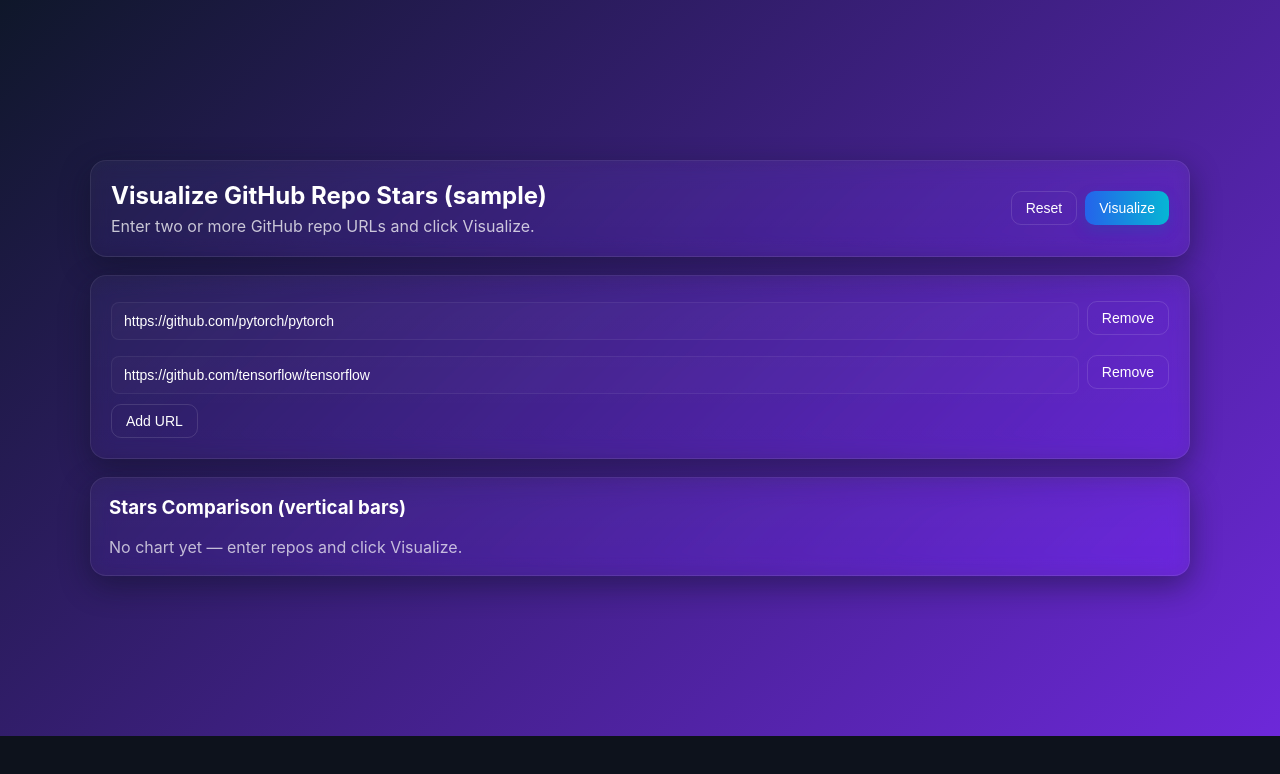
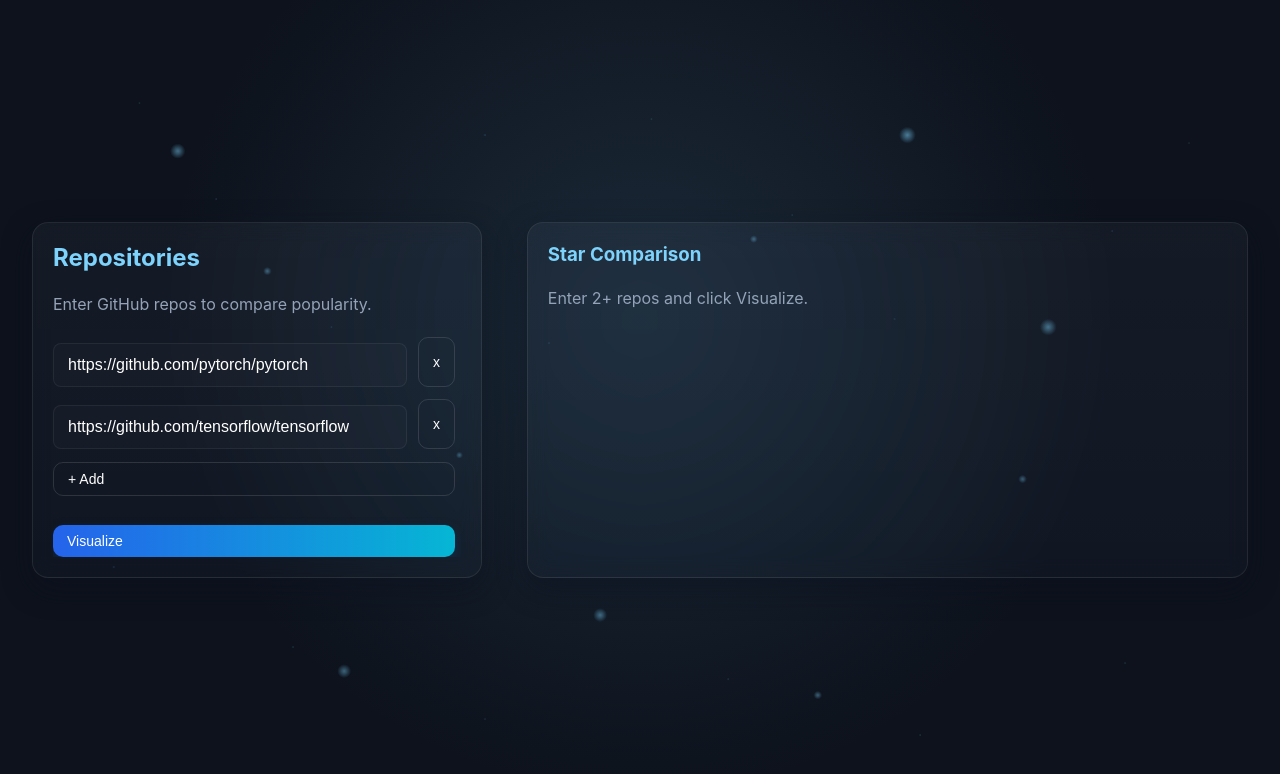
Before and after one commit to thaafei/capstone-sfw2026, a React (Create React App) app in the folder src/frontend/: page /visualize in a window 1280 px wide. Shown: the top 774 px of the page. Built offline with nearby package versions, Linux system fonts and the light colour scheme.

Commit message:
adjust vizualize page

```diff
--- a/src/frontend/src/pages/Visualize.tsx
+++ b/src/frontend/src/pages/Visualize.tsx
@@ -1,7 +1,6 @@
 import React, { useState } from 'react';
-import axios, { AxiosResponse } from 'axios';
-import './Home.css'; // reuse existing styles
-
+import axios from 'axios';
+import './Home2.css'; // same design system as home/login
 
 const parseGitHubRepo = (value: string): { owner: string; repo: string } | null => {
   const v = value.trim();
@@ -14,167 +13,131 @@ const parseGitHubRepo = (value: string): { owner: string; repo: string } | null
 };
 
 const Visualize: React.FC = () => {
-  const [inputs, setInputs] = useState<string[]>(['https://github.com/pytorch/pytorch', 'https://github.com/tensorflow/tensorflow']);
+  const [inputs, setInputs] = useState<string[]>([
+    'https://github.com/pytorch/pytorch',
+    'https://github.com/tensorflow/tensorflow'
+  ]);
+
   const [error, setError] = useState<string | null>(null);
   const [chartData, setChartData] = useState<{ label: string; stars: number }[] | null>(null);
   const [loading, setLoading] = useState(false);
 
-  const addField = () => setInputs((s) => [...s, '']);
-  const removeField = (index: number) => setInputs((s) => s.filter((_, i) => i !== index));
-  const updateField = (index: number, value: string) => setInputs((s) => s.map((v, i) => (i === index ? value : v)));
+  const addField = () => setInputs([...inputs, '']);
+  const removeField = (i: number) => setInputs(inputs.filter((_, idx) => idx !== i));
+  const updateField = (i: number, value: string) => setInputs(inputs.map((v, idx) => (idx === i ? value : v)));
 
   const handleVisualize = async () => {
     setError(null);
     setChartData(null);
 
-    const parsed = inputs
-      .map((v) => v.trim())
-      .filter((v) => v.length > 0)
-      .map((v) => {
-        const p = parseGitHubRepo(v);
-        return p ? { owner: p.owner, repo: p.repo } : null;
-      });
-
-
-    const badIndex = parsed.findIndex((p) => p === null);
-    if (badIndex !== -1) {
-      setError(`Invalid GitHub repo URL at input #${badIndex + 1}. Use: github.com/owner/repo`);
+    const parsed = inputs.map(v => parseGitHubRepo(v.trim()));
+    const bad = parsed.findIndex(p => p === null);
+    if (bad !== -1) {
+      setError(`Invalid GitHub repo URL at input #${bad + 1}`);
       return;
     }
 
-    const validReposFullNames = (parsed as { owner: string; repo: string }[]).map(
-        (p) => `${p.owner}/${p.repo}`
-    );
-
-    const uniqueRepos = Array.from(new Set(validReposFullNames));
-
+    const uniqueRepos = Array.from(new Set(parsed.map(p => `${p!.owner}/${p!.repo}`)));
     if (uniqueRepos.length < 2) {
-      setError('Please provide at least two unique GitHub repo URLs.');
+      setError('Please provide at least two unique GitHub repos.');
       return;
     }
 
     setLoading(true);
 
     try {
-
-        const response = await axios.post('/api/github/stars/', {
-            repos: uniqueRepos
-        });
-
+      const response = await axios.post('/api/github/stars/', { repos: uniqueRepos });
       setChartData(response.data);
-
     } catch (err) {
-        console.error('API Fetch Error:', err);
-        setError('Error connecting to the backend API. Please check the network connection and server status.');
+      console.error(err);
+      setError('Could not reach backend API.');
     } finally {
       setLoading(false);
     }
-
   };
 
-  const reset = () => {
-    setInputs(['', '']);
-    setChartData(null);
-    setError(null);
-  };
-
-  const maxStars = chartData && chartData.length ? Math.max(...chartData.map((d) => d.stars)) : 1;
+  const maxStars = chartData?.length ? Math.max(...chartData.map(d => d.stars)) : 1;
 
   return (
-    <div className="dx-bg" style={{ padding: 28 }}>
-      <div style={{ width: '100%', maxWidth: 1100, margin: '0 auto' }}>
-        <div className="dx-card" style={{ marginBottom: 18 }}>
-          <div style={{ display: 'flex', justifyContent: 'space-between', alignItems: 'center', gap: 12 }}>
-            <div>
-              <h2 style={{ margin: 0 }}>Visualize GitHub Repo Stars (sample)</h2>
-              <div style={{ color: 'rgba(255,255,255,0.75)', marginTop: 6 }}>
-                Enter two or more GitHub repo URLs and click Visualize.
+  <div className="home-bg dx-visualize-page">
+    <div className="stars"></div>
+
+    <div className="dx-vis-container">
+
+      {/* LEFT PANEL: INPUTS */}
+      <div className="dx-vis-left dx-card">
+        <h2 className="dx-vis-title">Repositories</h2>
+        <p className="dx-vis-sub">
+          Enter GitHub repos to compare popularity.
+        </p>
+
+        <div className="dx-vis-input-list">
+          {inputs.map((val, idx) => (
+            <div key={idx} className="dx-vis-input-row">
+              <input
+                value={val}
+                onChange={(e) => updateField(idx, e.target.value)}
+                className="dx-input"
+                placeholder="github.com/owner/repo"
+              />
+              <button className="dx-btn dx-btn-outline" onClick={() => removeField(idx)}>
+                x
+              </button>
             </div>
-            </div>
+          ))}
 
-            <div style={{ display: 'flex', gap: 8 }}>
-              <button className="dx-btn dx-btn-outline" onClick={reset}>Reset</button>
-              <button className="dx-btn dx-btn-primary" onClick={handleVisualize} disabled={loading}>
+          <button className="dx-btn dx-btn-outline" onClick={addField}>
+            + Add
+          </button>
+
+          {error && <div className="dx-error">{error}</div>}
+
+          <button
+            className="dx-btn dx-btn-primary"
+            onClick={handleVisualize}
+            disabled={loading}
+            style={{ marginTop: '1rem' }}
+          >
             {loading ? 'Working...' : 'Visualize'}
           </button>
         </div>
       </div>
+
+      {/* RIGHT PANEL: CHART */}
+      <div className="dx-vis-right dx-card">
+        <h3 className="dx-vis-title">Star Comparison</h3>
+
+        {!chartData && (
+          <div className="dx-vis-placeholder">
+            Enter 2+ repos and click Visualize.
           </div>
-
-        <div className="dx-card" style={{ marginBottom: 18 }}>
-          <div style={{ display: 'grid', gap: 10 }}>
-            {inputs.map((val, idx) => (
-              <div key={idx} style={{ display: 'flex', gap: 8, alignItems: 'center' }}>
-                <input
-                  value={val}
-                  onChange={(e) => updateField(idx, e.target.value)}
-                  className="dx-input"
-                  placeholder={idx === 0 ? 'Primary GitHub repo URL (owner/repo)' : 'Enter GitHub repo URL (owner/repo)'}
-                  style={{ flex: 1 }}
-                />
-                <button
-                  className="dx-btn dx-btn-outline"
-                  onClick={() => removeField(idx)}
-                  aria-label="Remove URL"
-                >
-                  Remove
-                </button>
-              </div>
-            ))}
-
-            <div style={{ display: 'flex', gap: 8 }}>
-              <button className="dx-btn dx-btn-outline" onClick={addField}>Add URL</button>
-            </div>
-
-            {error && <div className="dx-error">{error}</div>}
-          </div>
-        </div>
-
-        <div className="dx-card" style={{ padding: 18 }}>
-          <h3 style={{ marginTop: 0 }}>Stars Comparison (vertical bars)</h3>
-
-          {!chartData && <div style={{ color: 'var(--muted)' }}>No chart yet — enter repos and click Visualize.</div>}
+        )}
 
         {chartData && (
-            <div style={{ marginTop: 16 }}>
-              <div style={{ display: 'flex', alignItems: 'flex-end', gap: 12, height: 320, padding: '12px 8px' }}>
+          <div className="dx-chart-area">
             {chartData.map((d, i) => {
-                  const heightPercent = Math.round((d.stars / maxStars) * 100);
+              const heightPercent = d.stars / maxStars;
               return (
-                    <div key={i} style={{ display: 'flex', flexDirection: 'column', alignItems: 'center', width: 80 }}>
+                <div key={i} className="dx-chart-bar-wrap">
                   <div
-                        title={`${d.stars} stars`}
+                    className="dx-chart-bar"
                     style={{
-                          height: `${(heightPercent / 100) * 240}px`, // map 100% -> 240px
-                          width: '100%',
-                          background: 'linear-gradient(180deg,#06b6d4,#2563eb)',
-                          borderRadius: 8,
-                          display: 'flex',
-                          alignItems: 'flex-end',
-                          justifyContent: 'center',
-                          color: 'white',
-                          fontWeight: 700,
-                          boxShadow: '0 6px 14px rgba(6,99,173,0.15)',
+                      height: `${heightPercent * 200}px`
                     }}
                   >
-                        <div style={{ padding: '6px 4px', fontSize: 13 }}>{d.stars}</div>
+                    <span className="dx-chart-label">{d.stars}</span>
                   </div>
-
-                      <div style={{ marginTop: 8, fontSize: 13, textAlign: 'center', wordBreak: 'break-word' }}>
-                        <div style={{ fontWeight: 600 }}>{d.label}</div>
-                      </div>
+                  <div className="dx-chart-name">{d.label}</div>
                 </div>
               );
             })}
-              </div>
-
-
           </div>
         )}
       </div>
     </div>
   </div>
 );
+
 };
 
 export default Visualize;
```
Lines whose indentation alone changed are shown as unchanged.
